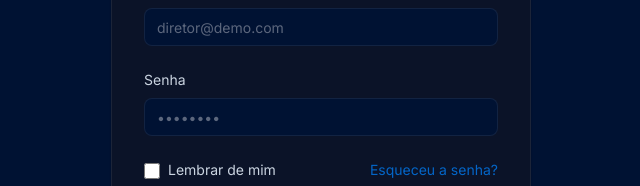
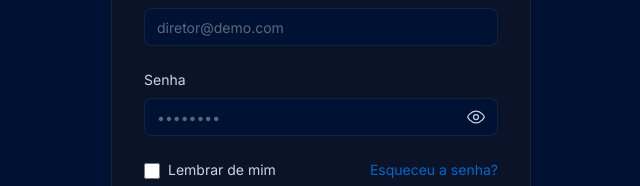
Before and after one commit to GestaoProjetos2026/crm-leads, a React (Vite) app in the folder frontend/: page /login in a window 1280 px wide. Shown: the part 392-578 px from the top of the page, without its empty margins (319-959 px from the left). Built offline with nearby package versions, Linux system fonts and the light colour scheme.

Commit message:
feat: Ver senha login

```diff
--- a/frontend/src/LoginScreen.tsx
+++ b/frontend/src/LoginScreen.tsx
@@ -9,18 +9,25 @@ export const LoginScreen = () => {
   const navigate = useNavigate();
   const [email, setEmail] = useState('');
   const [password, setPassword] = useState('');
+  const [showPassword, setShowPassword] = useState(false);
   const [error, setError] = useState('');
-  const [loading, setLoading] = useState(false);
+  const [loadingLoginLocal, setLoadingLoginLocal] = useState(false);
+  const [loadingLoginCore, setLoadingLoginCore] = useState(false);
 
   const handleLogin = async (e: React.FormEvent<HTMLFormElement>) => {
     const button = (e.nativeEvent as SubmitEvent).submitter as HTMLButtonElement;
+    const buttonName = button.name as 'core' | 'salesweakness'
 
     e.preventDefault();
     setError('');
-    setLoading(true);
+
+    if (buttonName === 'salesweakness')
+      setLoadingLoginLocal(true);
+    else if (buttonName === 'core')
+      setLoadingLoginCore(true);
 
     try {
-      const response = await authApi.login(email, password, button.name as 'core' | 'salesweakness');
+      const response = await authApi.login(email, password, buttonName);
       const token = response.data.access_token;
 
       // Decodifica o JWT base64 para pegar os roles (Core Engine JWT usa 'roles' em vez de 'profile')
@@ -36,7 +43,6 @@ export const LoginScreen = () => {
 
       navigate('/dashboard');
     } catch (err: any) {
-      setLoading(false);
       if (isAxiosError(err)) {
         if (!err.response) {
           setError('Erro de conexão: Não foi possível alcançar o servidor.');
@@ -50,6 +56,9 @@ export const LoginScreen = () => {
       } else {
         setError('Ocorreu um erro inesperado.');
       }
+    } finally {
+      setLoadingLoginLocal(false);
+      setLoadingLoginCore(false);
     }
   };
 
@@ -93,19 +102,54 @@ export const LoginScreen = () => {
             />
           </div>
 
-          <div>
+          <div style={{ position: 'relative' }}>
             <label htmlFor="password" style={{ display: 'block', color: 'var(--text-secondary)', marginBottom: '0.5rem', fontSize: '0.875rem' }}>
               Senha
             </label>
             <input
               id="password"
-              type="password"
+              type={showPassword ? 'text' : 'password'}
               placeholder="••••••••"
               required
               value={password}
               onChange={(e) => { setPassword(e.target.value); setError(''); }}
-              style={{ width: '100%', padding: '0.75rem', borderRadius: '8px', border: `1px solid ${error ? 'rgba(239, 68, 68, 0.5)' : 'var(--border-color)'}`, background: 'var(--bg-primary)', color: 'var(--text-primary)', outline: 'none', transition: 'border-color 0.2s' }}
+              style={{ width: '100%', padding: '0.75rem', paddingRight: '2.5rem', borderRadius: '8px', border: `1px solid ${error ? 'rgba(239, 68, 68, 0.5)' : 'var(--border-color)'}`, background: 'var(--bg-primary)', color: 'var(--text-primary)', outline: 'none', transition: 'border-color 0.2s' }}
             />
+
+            <button
+              type="button"
+              onClick={() => setShowPassword((s) => !s)}
+              aria-label={showPassword ? 'Ocultar senha' : 'Mostrar senha'}
+              title={showPassword ? 'Ocultar senha' : 'Mostrar senha'}
+              style={{
+                position: 'absolute',
+                right: '0.5rem',
+                top: '50%',
+                background: 'transparent',
+                border: 'none',
+                padding: '0.25rem',
+                display: 'inline-flex',
+                alignItems: 'center',
+                justifyContent: 'center',
+                cursor: 'pointer',
+                color: 'var(--text-secondary)'
+              }}
+            >
+              {showPassword ? (
+                // eye-off / hidden
+                <svg width="20" height="20" viewBox="0 0 24 24" fill="none" xmlns="http://www.w3.org/2000/svg">
+                  <path d="M3 3L21 21" stroke="currentColor" strokeWidth="1.5" strokeLinecap="round" strokeLinejoin="round" />
+                  <path d="M10.58 10.58A3 3 0 0113.42 13.42" stroke="currentColor" strokeWidth="1.5" strokeLinecap="round" strokeLinejoin="round" />
+                  <path d="M9.88 5.07C11.02 4.82 12.26 4.75 13.5 5.05C17 5.9 20 9 21 12C20.26 14.04 18.88 15.77 16.94 17.08" stroke="currentColor" strokeWidth="1.5" strokeLinecap="round" strokeLinejoin="round" />
+                </svg>
+              ) : (
+                // eye / visible
+                <svg width="20" height="20" viewBox="0 0 24 24" fill="none" xmlns="http://www.w3.org/2000/svg">
+                  <path d="M2 12s3-7 10-7 10 7 10 7-3 7-10 7S2 12 2 12z" stroke="currentColor" strokeWidth="1.5" strokeLinecap="round" strokeLinejoin="round" />
+                  <circle cx="12" cy="12" r="3" stroke="currentColor" strokeWidth="1.5" strokeLinecap="round" strokeLinejoin="round" />
+                </svg>
+              )}
+            </button>
           </div>
 
           <div style={{ display: 'flex', alignItems: 'center', justifyContent: 'space-between' }}>
@@ -120,26 +164,26 @@ export const LoginScreen = () => {
             name="salesweakness"
             type="submit"
             className="btn btn-primary"
-            disabled={loading}
+            disabled={loadingLoginLocal}
             style={{
               width: '100%', padding: '0.875rem', marginTop: '0.5rem', fontSize: '1rem',
-              opacity: loading ? 0.7 : 1, cursor: loading ? 'wait' : 'pointer',
+              opacity: loadingLoginLocal ? 0.7 : 1, cursor: loadingLoginLocal ? 'wait' : 'pointer',
             }}
           >
-            {loading ? 'Entrando...' : 'Entrar'}
+            {loadingLoginLocal ? 'Entrando...' : 'Entrar'}
           </button>
           <div className="divider" style={{ display: 'flex', alignItems: 'center', justifyContent: 'right' }}>
             <button
               name="core"
               type="submit"
               className="btn btn-primary"
-              disabled={loading}
+              disabled={loadingLoginLocal}
               style={{
                 width: 'fit-content', padding: '0.875rem', fontSize: '1rem',
-                opacity: loading ? 0.7 : 1, cursor: loading ? 'wait' : 'pointer',
+                opacity: loadingLoginLocal ? 0.7 : 1, cursor: loadingLoginLocal ? 'wait' : 'pointer',
               }}
             >
-              {loading ? 'Entrando...' : 'Cooregle'}
+              {loadingLoginCore ? 'Entrando...' : 'Cooregle'}
             </button>
           </div>
         </form>
```
